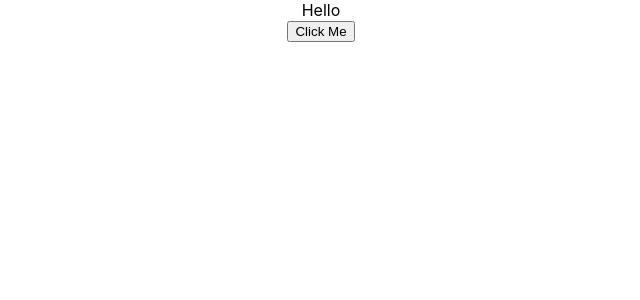
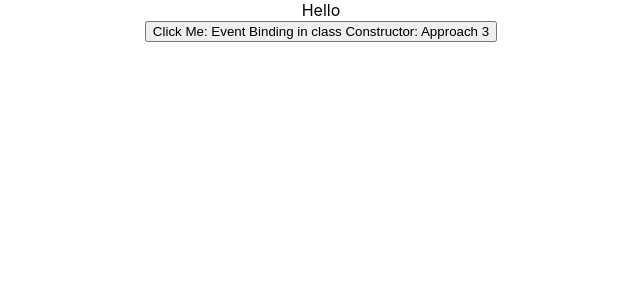
Before and after one commit to Soumya1910/Reactjs-basic, a React (Create React App) app: page / in a window 1280 px wide. Shown: the top 300 px of the page, without its empty margins (319-959 px from the left). Built offline with nearby package versions, Linux system fonts and the light colour scheme.

Commit message:
Event Binding approach 1,2,3

```diff
--- a/src/component/EventBind.js
+++ b/src/component/EventBind.js
@@ -8,6 +8,8 @@ class EventBind extends Component {
         this.state = {
              message : 'Hello'
         }
+
+        this.clickHandler = this.clickHandler.bind(this)
     }
 
     clickHandler(){
@@ -21,7 +23,9 @@ class EventBind extends Component {
         return (
             <div>
                 {this.state.message}<br/>
-                <button onClick = {this.clickHandler.bind(this)}>Click Me</button>
+                {/* <button onClick = {this.clickHandler.bind(this)}>Click Me : Event Binding Approach 1</button>*/}
+                {/* <button onClick={ () => {this.clickHandler()}}>Click Me : Event Binding Approach 2</button> */}
+                <button onClick = {this.clickHandler}>Click Me: Event Binding in class Constructor: Approach 3</button>
             </div>
         )
     }
```
